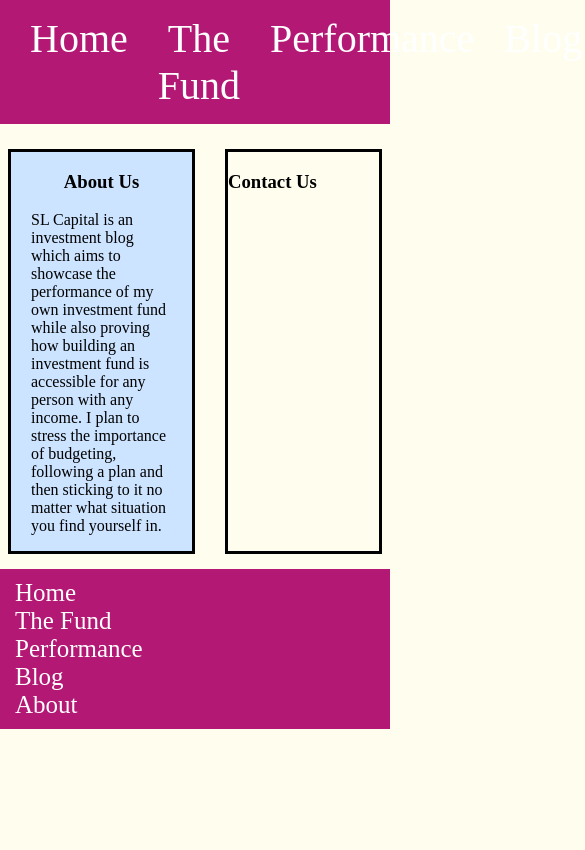
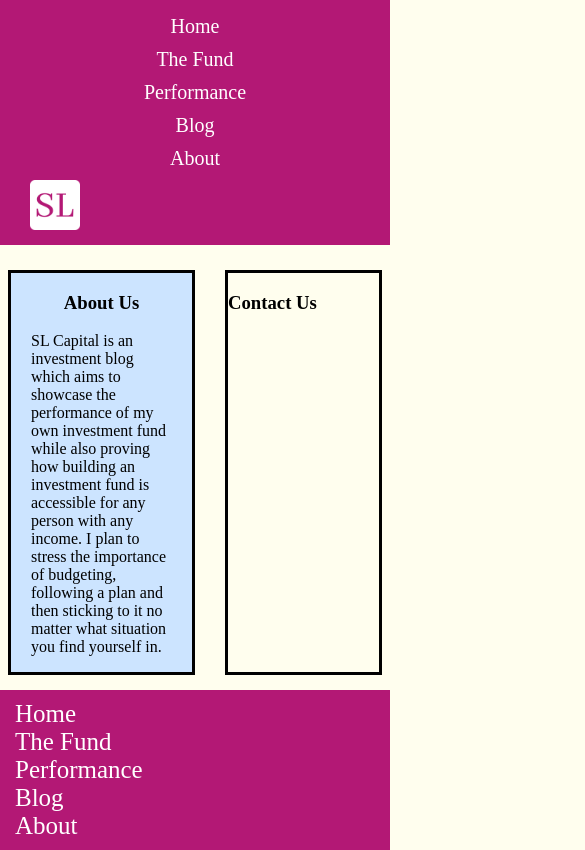
Before and after one commit to slcapital/project, a plain HTML site: page about.html in a window 390 px wide. Shown: the top 850 px of the page, 585 px wide, since content can reach past the window. Drawn offline with Linux system fonts and the light colour scheme; a script that the page names is missing.

Commit message:
Update about.html

```diff
--- a/about.html
+++ b/about.html
@@ -14,6 +14,7 @@
   <script data-ad-client="ca-pub-9826694868455134" async src="https://pagead2.googlesyndication.com/pagead/js/adsbygoogle.js"></script>
   <title> SL Capital </title>
   <style>
+  @media screen and (min-width: 900px) {
   .topnav {
   font-size: 40px;
   font-family: "Times New Roman", Times, serif;
@@ -25,6 +26,20 @@
   display: grid;
    grid-template-columns: auto auto auto auto auto auto;
    grid-column-gap: 30px;
+  }
+  }
+  @media screen and (max-width: 900px) {
+  .topnav {
+  display: grid;
+   grid-template-rows: auto auto auto auto auto auto;
+   grid-row-gap: 10px;
+    font-size: 20px;
+  font-family: "Times New Roman", Times, serif;
+  background-color: #b31875;
+  margin: -8px -8px 0 -8px;
+  padding: 15px 30px 15px 30px;
+  text-align: center;
+  }
   }
   .top {
   display: grid;
```
